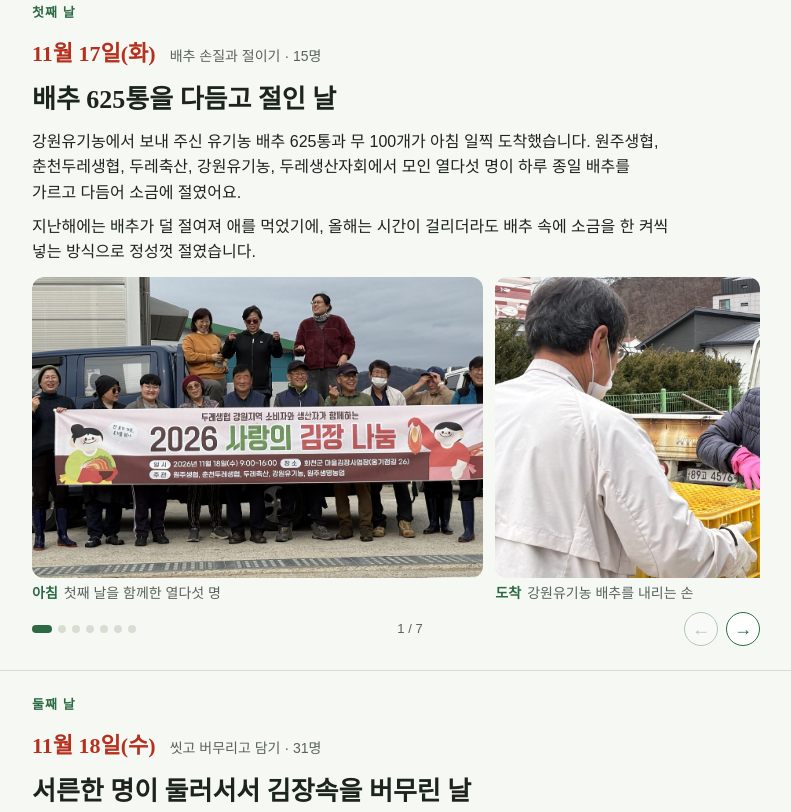
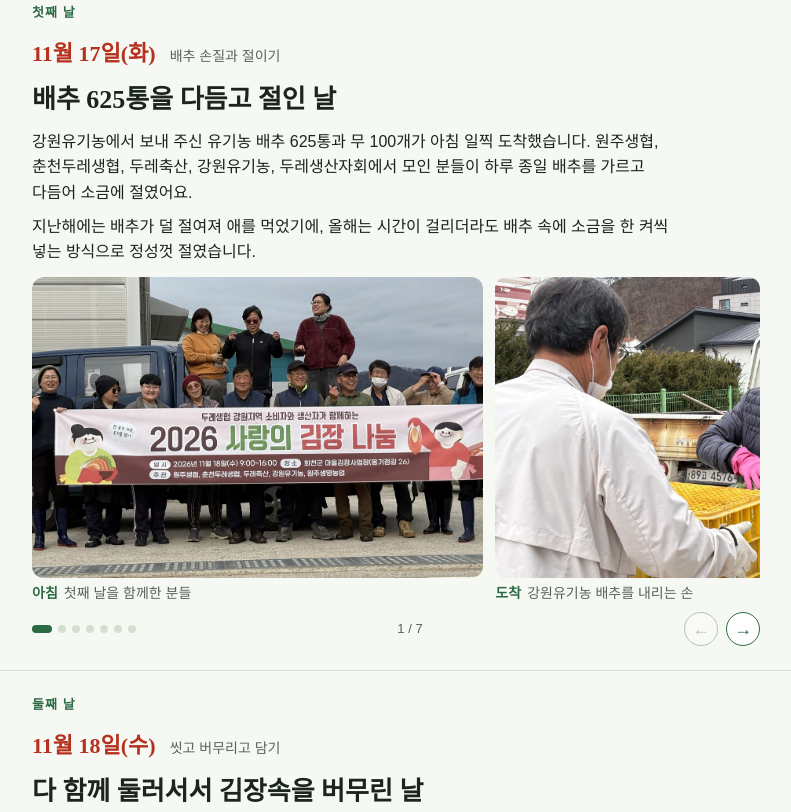
Before and after one commit to gwdure/kj26, a plain HTML site: page index.html in a window 1280 px wide. Shown: the part 1275-2087 px from the top of the page, without its empty margins (244-1035 px from the left). Drawn offline with Linux system fonts and the light colour scheme; a web font is replaced by a local one.

Commit message:
함께한 손 57명·후원 54분으로 수정, 날짜별 인원 표기 삭제

```diff
--- a/index.html
+++ b/index.html
@@ -202,8 +202,8 @@ footer small{opacity:.85;font-size:13px}
   </figure>
   <dl class="stats">
     <div><dt>담근 김장</dt><dd>250상자</dd><small>5kg씩, 모두 1,250kg</small></div>
-    <div><dt>함께한 손</dt><dd>46명</dd><small>이틀 연인원 (17일 15명, 18일 31명)</small></div>
-    <div><dt>모인 후원금</dt><dd>504만 원</dd><small>50분의 마음, 목표의 81%</small></div>
+    <div><dt>함께한 손</dt><dd>57명</dd><small>자원봉사로 함께한 개인·단체</small></div>
+    <div><dt>모인 후원금</dt><dd>504만 원</dd><small>54분의 마음, 목표의 81%</small></div>
   </dl>
 </div></header>
 
@@ -225,15 +225,15 @@ footer small{opacity:.85;font-size:13px}
 
 <section id="day1"><div class="wrap">
   <p class="kicker">첫째 날</p>
-  <div class="day-head"><span class="date">11월 17일(화)</span><span class="who">배추 손질과 절이기 · 15명</span></div>
+  <div class="day-head"><span class="date">11월 17일(화)</span><span class="who">배추 손질과 절이기</span></div>
   <h2>배추 625통을 다듬고 절인 날</h2>
   <div class="prose">
-    <p>강원유기농에서 보내 주신 유기농 배추 625통과 무 100개가 아침 일찍 도착했습니다. 원주생협, 춘천두레생협, 두레축산, 강원유기농, 두레생산자회에서 모인 열다섯 명이 하루 종일 배추를 가르고 다듬어 소금에 절였어요.</p>
+    <p>강원유기농에서 보내 주신 유기농 배추 625통과 무 100개가 아침 일찍 도착했습니다. 원주생협, 춘천두레생협, 두레축산, 강원유기농, 두레생산자회에서 모인 분들이 하루 종일 배추를 가르고 다듬어 소금에 절였어요.</p>
     <p>지난해에는 배추가 덜 절여져 애를 먹었기에, 올해는 시간이 걸리더라도 배추 속에 소금을 한 켜씩 넣는 방식으로 정성껏 절였습니다.</p>
   </div>
   <div class="carousel" data-carousel>
     <div class="track" tabindex="0" aria-label="첫째 날 사진, 옆으로 넘겨 보세요">
-      <figure class="slide"><img src="photos/d1_group.jpg" width="1400" height="766" alt="2026 사랑의 김장 나눔 현수막을 들고 트럭 앞에 선 첫째 날 참여자들" loading="lazy"><figcaption><b>아침</b>첫째 날을 함께한 열다섯 명</figcaption></figure>
+      <figure class="slide"><img src="photos/d1_group.jpg" width="1400" height="766" alt="2026 사랑의 김장 나눔 현수막을 들고 트럭 앞에 선 첫째 날 참여자들" loading="lazy"><figcaption><b>아침</b>첫째 날을 함께한 분들</figcaption></figure>
       <figure class="slide"><img src="photos/d1_unload.jpg" width="1400" height="1050" alt="트럭에서 배추를 담은 노란 상자를 내리는 생산자들" loading="lazy"><figcaption><b>도착</b>강원유기농 배추를 내리는 손</figcaption></figure>
       <figure class="slide"><img src="photos/d1_cutter.jpg" width="1400" height="1050" alt="배추 절단기 옆에 선 생산자" loading="lazy"><figcaption><b>준비</b>배추 절단기도 출동했어요</figcaption></figure>
       <figure class="slide"><img src="photos/d1_brine.jpg" width="1400" height="1050" alt="실내 작업장에서 큰 대야에 배추를 담그는 봉사자들" loading="lazy"><figcaption><b>절임</b>소금물에 한 통씩 적시기</figcaption></figure>
@@ -247,8 +247,8 @@ footer small{opacity:.85;font-size:13px}
 
 <section id="day2"><div class="wrap">
   <p class="kicker">둘째 날</p>
-  <div class="day-head"><span class="date">11월 18일(수)</span><span class="who">씻고 버무리고 담기 · 31명</span></div>
-  <h2>서른한 명이 둘러서서 김장속을 버무린 날</h2>
+  <div class="day-head"><span class="date">11월 18일(수)</span><span class="who">씻고 버무리고 담기</span></div>
+  <h2>다 함께 둘러서서 김장속을 버무린 날</h2>
   <div class="prose">
     <p>아침 9시, 절인 배추를 씻는 것으로 김장이 시작됐습니다. 올해는 김치를 받는 곳에서도 함께 손을 보탰어요. 나눔의집, 해님또래·달팽이·드림 지역아동센터 선생님들과 세 학교의 교육복지사 선생님들이 조합원, 생산자와 나란히 서서 김장속을 버무렸습니다.</p>
     <p>점심에는 씨알살림축산이 보내 주신 고기로 삶은 수육을 갓 담근 김치와 함께 나눴습니다.</p>
@@ -313,7 +313,7 @@ footer small{opacity:.85;font-size:13px}
   <p class="kicker">고맙습니다</p>
   <h2>마음과 손을 보태 주신 모든 분께</h2>
   <div class="prose">
-    <p>조합원과 지역 단체, 생산자 50분이 모두 <b>504만 원</b>을 보내 주셨습니다. 생산자들은 배추와 고기, 행사장을 선뜻 내어 주셨어요. 후원금과 현물이 어디에 쓰였는지 그래프로 보여 드릴게요.</p>
+    <p>조합원과 지역 단체, 생산자 54분이 모두 <b>504만 원</b>을 보내 주셨습니다. 생산자들은 배추와 고기, 행사장을 선뜻 내어 주셨어요. 후원금과 현물이 어디에 쓰였는지 그래프로 보여 드릴게요.</p>
   </div>
   <figure class="usage" aria-labelledby="usageTitle">
     <figcaption id="usageTitle"><b>이렇게 쓰였어요</b><span>김장 250상자에 들어간 모든 것을 100%로 본 비율이에요. 초록 꼬리표는 생산자들이 후원해 주신 거예요.</span></figcaption>
```
